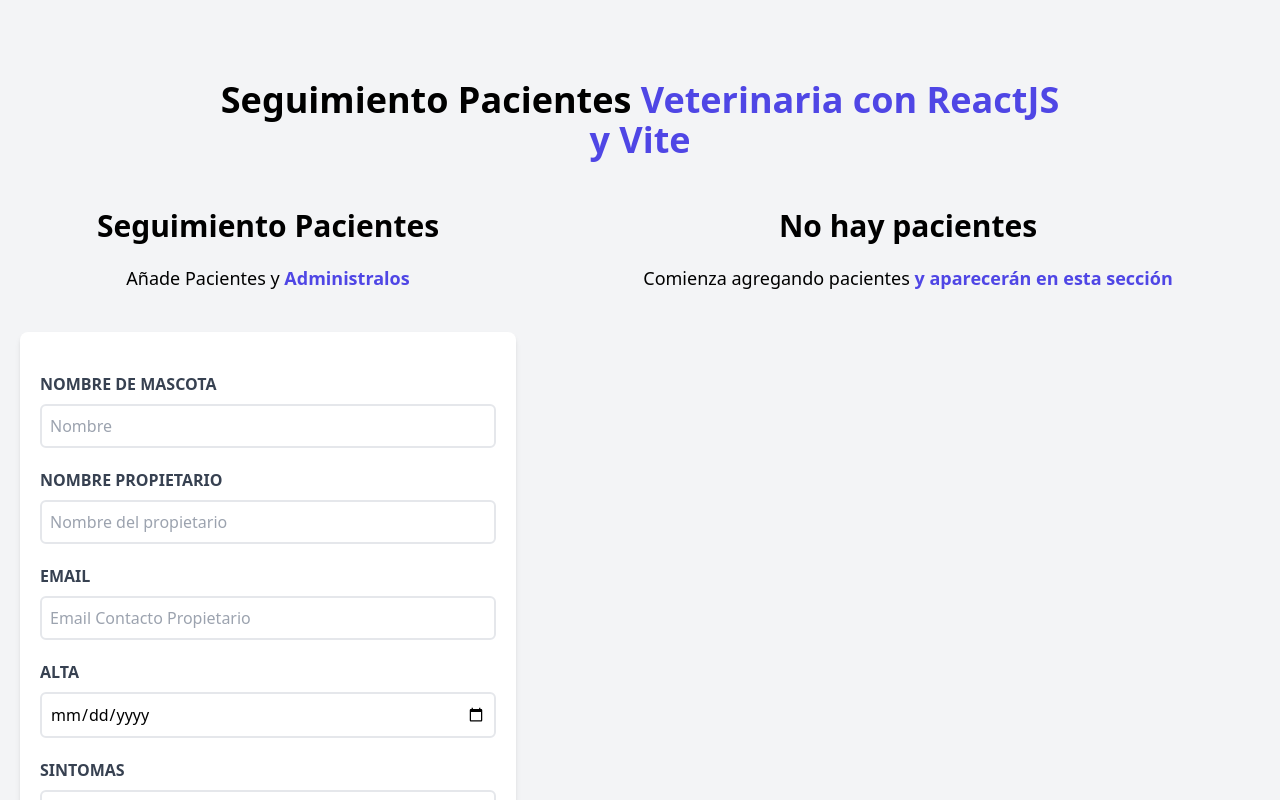
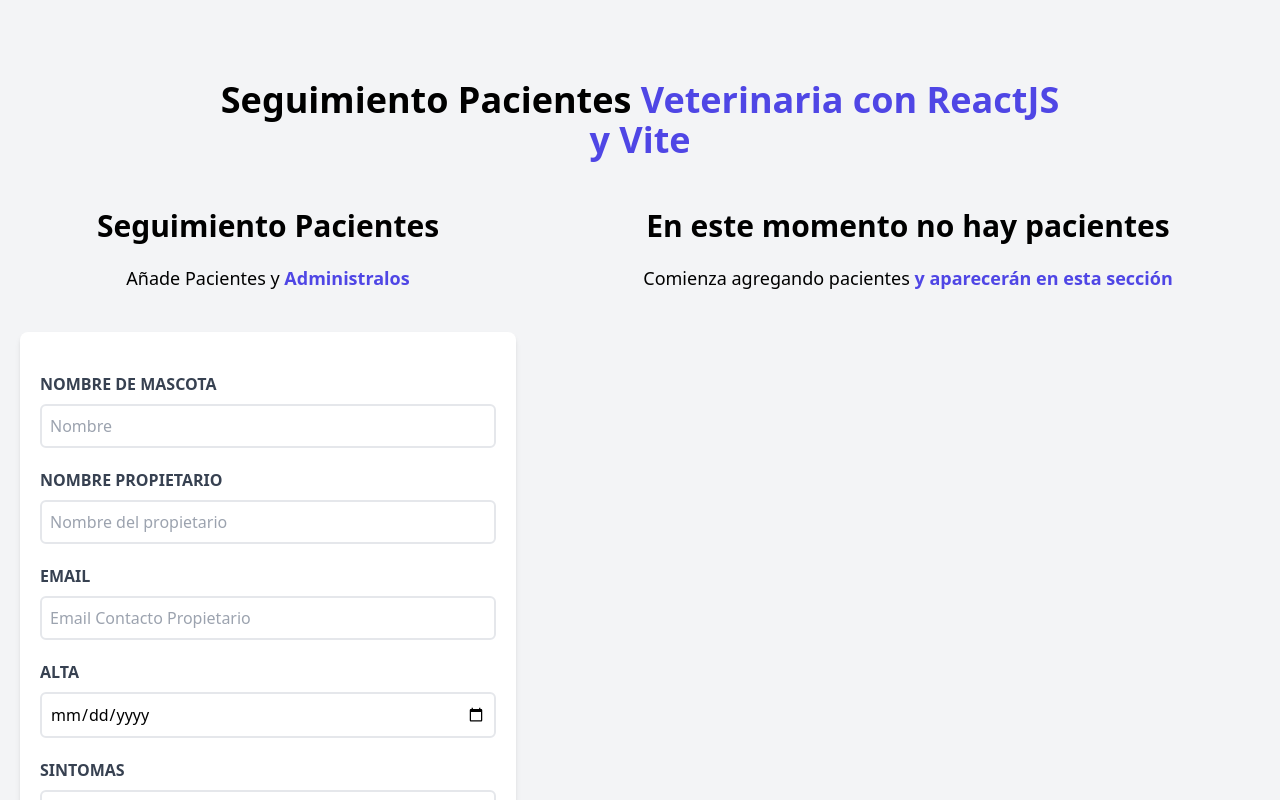
Before and after one commit to Brian-David-01/CITAS-REACT-VITE, a React (Vite) app: page / in a window 1280 px wide. Shown: the top 800 px of the page. Built offline with nearby package versions, Linux system fonts and the light colour scheme.

Commit message:
Update ListadoPacientes.jsx

```diff
--- a/src/components/ListadoPacientes.jsx
+++ b/src/components/ListadoPacientes.jsx
@@ -24,7 +24,7 @@
         </>
       ) : (
         <>
-          <h2 className='font-black text-3xl text-center'>No hay pacientes</h2>
+          <h2 className='font-black text-3xl text-center'>En este momento no hay pacientes</h2>
           <p className='text-lg mt-5 mb-10 text-center'>
               Comienza agregando pacientes {''}
             <span className='text-indigo-600 font-bold'>y aparecerán en esta sección</span>
```
